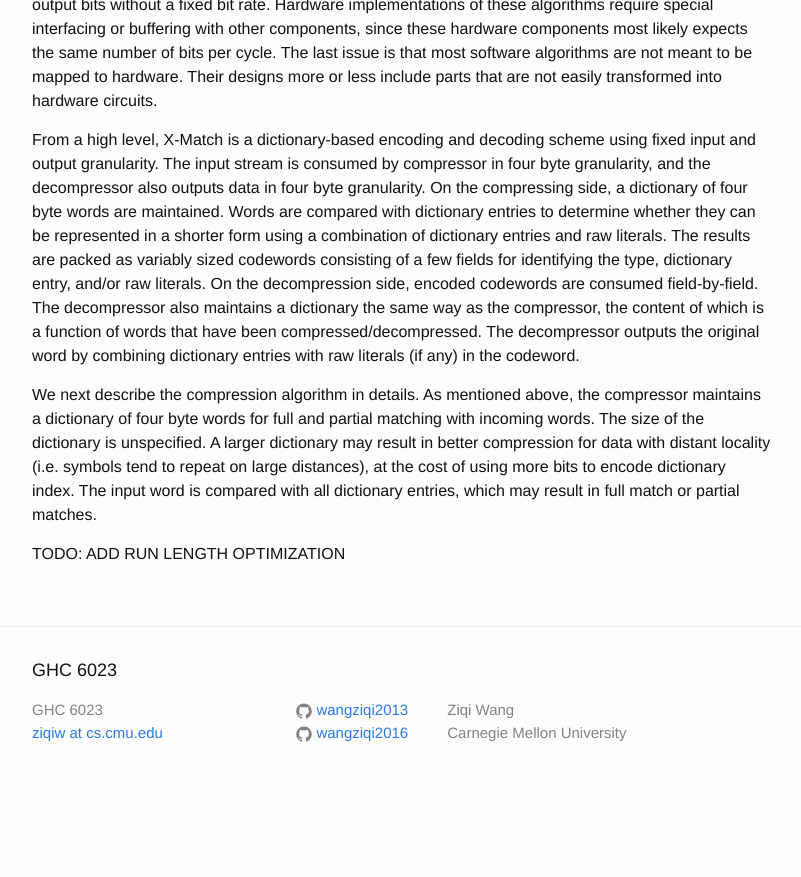
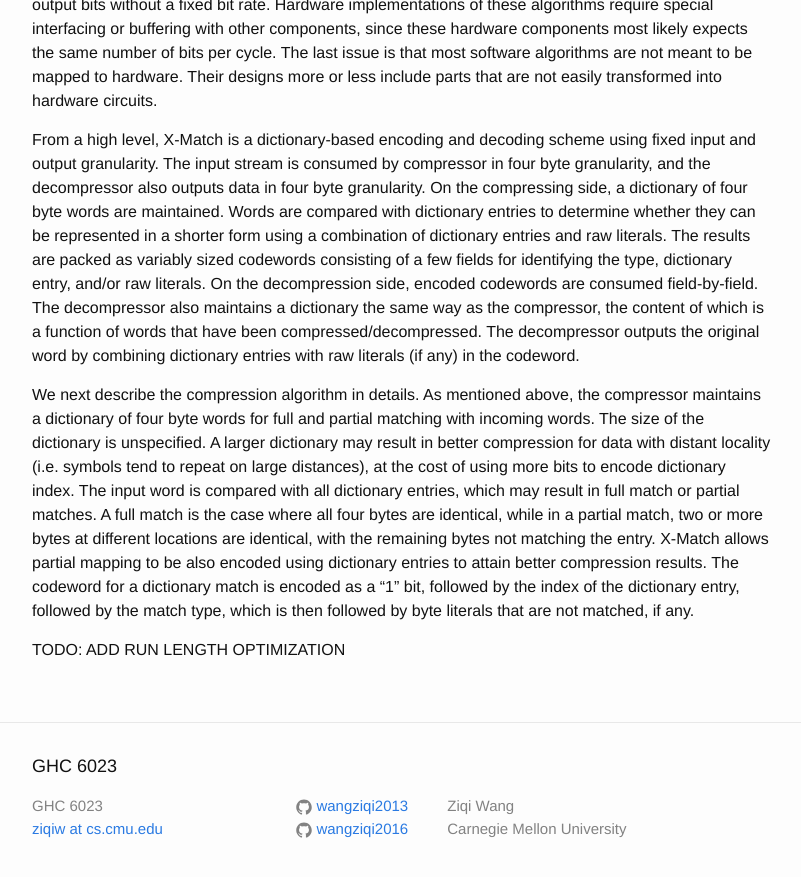
Before and after one commit to wangziqi2013/wangziqi2013.github.io, a Jekyll site: the page built from _posts/2020-07-04-x-match.markdown, in a window 1280 px wide and 900 px high, scrolled down 643 px. Shown: the top 877 px of the window, without its empty margins (238-1039 px from the left). Built offline with Jekyll 4.4.1, drawn with Linux system fonts in a browser that asks for light colours; before the commit the page ends 1447 px from its top, so only the background shows below that.

Commit message:
Adding codewordd

```diff
--- a/_posts/2020-07-04-x-match.markdown
+++ b/_posts/2020-07-04-x-match.markdown
@@ -37,7 +37,13 @@ We next describe the compression algorithm in details. As mentioned above, the c
 four byte words for full and partial matching with incoming words. The size of the dictionary is unspecified. A larger
 dictionary may result in better compression for data with distant locality (i.e. symbols tend to repeat on large
 distances), at the cost of using more bits to encode dictionary index. The input word is compared with all dictionary
-entries, which may result in full match or partial matches.
+entries, which may result in full match or partial matches. A full match is the case where all four bytes are identical,
+while in a partial match, two or more bytes at different locations are identical, with the remaining bytes not matching
+the entry. X-Match allows partial mapping to be also encoded using dictionary entries to attain better compression results.
+The codeword for a dictionary match is encoded as a "1" bit, followed by the index of the dictionary entry, followed
+by the match type, which is then followed by byte literals that are not matched, if any.
+
+
 
 
 TODO: ADD RUN LENGTH OPTIMIZATION
```
